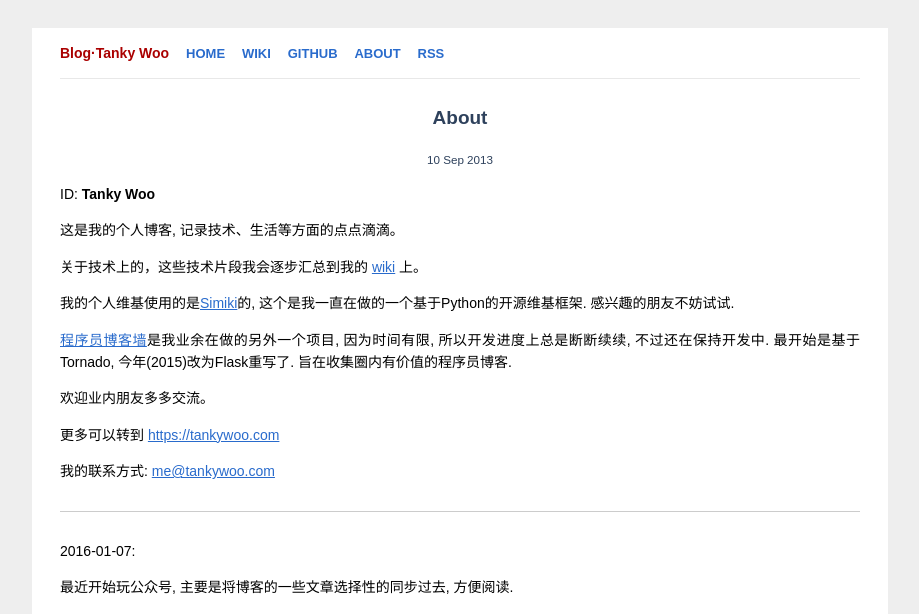
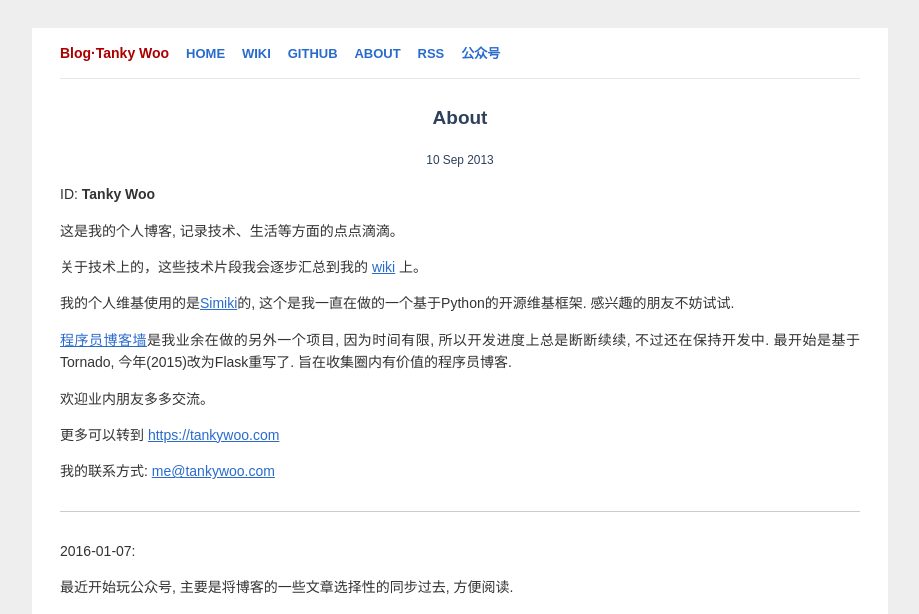
Before and after one commit to Harteyang/harte.top, a Jekyll site: the page built from about.markdown, in a window 1280 px wide. Shown: the top 614 px of the page, without its empty margins (180-1099 px from the left). Built offline with Jekyll 4.4.1, drawn with Linux system fonts in a browser that asks for light colours; nearby versions of some CDN libraries; Markdown is read by kramdown in place of the engine named in the settings; comment, search, counter and statistics services are not loaded.

Commit message:
Add weixin gzh modal

```diff
--- a/_layouts/default.html
+++ b/_layouts/default.html
@@ -9,12 +9,9 @@
         <link href="/favicon.png" rel="icon">
         <link rel="alternate" type="application/rss+xml" title="{{ site.name }}" href="{{ site.url }}/feed.xml">
 
-{% if page.bootstrap %}
         <link rel="stylesheet" href="//cdn.bootcss.com/bootstrap/3.3.5/css/bootstrap.min.css">
         <script src="//cdn.bootcss.com/jquery/1.11.3/jquery.min.js"></script>
         <script src="//cdn.bootcss.com/bootstrap/3.3.5/js/bootstrap.min.js"></script>
-{% endif %}
-        <script src="//cdn.bootcss.com/jquery/1.11.3/jquery.min.js"></script>
 
         <!-- Custom JS -->
         <script type="text/javascript" src="{{ site.baseurl }}/js/is.min.js"></script>
@@ -38,9 +35,33 @@
             <a class="extra" href="https://github.com/tankywoo">GITHUB</a>
             <a class="extra" href="/about.html">ABOUT</a>
             <a class="extra" href="/feed.xml">RSS</a>
+            <a class="extra" href="#" data-toggle="modal" data-target="#gzh">公众号</a>
           </div>
 
           {{ content }}
+
+
+          <!-- Modal -->
+          <div class="modal fade" id="gzh" tabindex="-1" role="dialog" aria-labelledby="myModalLabel" aria-hidden="true">
+            <div class="modal-dialog">
+              <div class="modal-content">
+                <div class="modal-header">
+                  <h4 class="modal-title" id="myModalLabel">公众号</h4>
+                </div>
+                <div class="modal-body">
+                  <div class="gzh">
+                    <p>最近开始玩公众号, 主要是将博客的一些文章选择性的同步过去, 方便阅读.</p>
+                    <p>感兴趣的朋友欢迎订阅.</p>
+                    <img src="https://tankywoo-wb.b0.upaiyun.com/qrcode_for_gh.jpg" /><br />
+                    某人的随记
+                  </div>
+                </div>
+                <div class="modal-footer">
+                  <button type="button" class="btn btn-primary" data-dismiss="modal">Close</button>
+                </div>
+              </div>
+            </div>
+          </div>
 
           <div class="footer">
             <div class="contact">
--- a/about.markdown
+++ b/about.markdown
@@ -30,6 +30,6 @@
 
 
 <div class="gzh">
-  <p>公众号: <b>某人的随记</b></p>
-  <img src="https://tankywoo-wb.b0.upaiyun.com/qrcode_for_gh.jpg" />
+  <img src="https://tankywoo-wb.b0.upaiyun.com/qrcode_for_gh.jpg" /><br />
+  公众号: <b>某人的随记</b>
 </div>
--- a/css/second.css
+++ b/css/second.css
@@ -9,6 +9,18 @@
   margin: 0;
   padding: 0;
 }
+
+/* Bootstrap Reset */
+h1, h2, h3 {
+  margin-top: unset;
+  font-weight: bold;
+  line-height: unset;
+}
+
+h2 {
+  font-size: 1.5em;
+}
+
 
 html, body { height: 100%; }
 
@@ -91,7 +103,7 @@
 
 .site {
   text-align: justify;
-  width: 800px;
+  width: 856px;
   margin: 0 auto;
   line-height: 1.6em;
   padding: 1em 2em 2em 2em;
@@ -283,6 +295,7 @@
   text-align: center;
 }
 
-.post p .gzh img {
-  width: auto;
+.gzh img {
+  border: 5px solid #eee;
+  margin-bottom: 3px
 }
```
